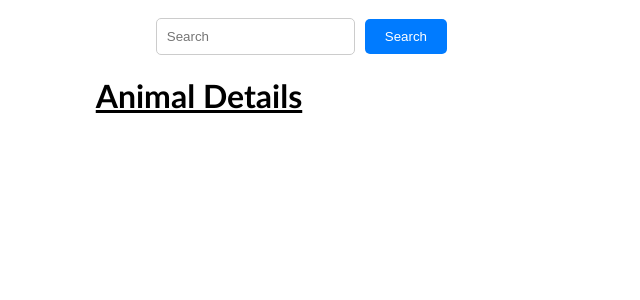
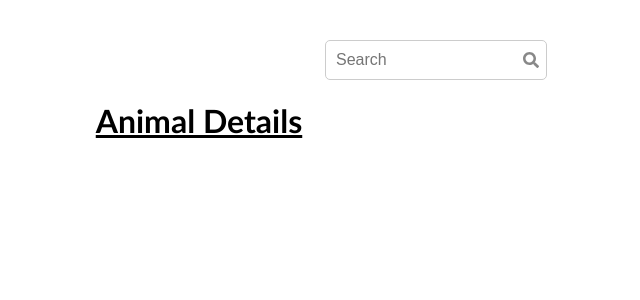
Before and after one commit to udenidilru/Animal-Details, a React (Create React App) app: page / in a window 1280 px wide. Shown: the top 300 px of the page, without its empty margins (525-1165 px from the left). Built offline with nearby package versions, Linux system fonts and the light colour scheme.

Commit message:
Added search icon

```diff
--- a/package.json
+++ b/package.json
@@ -8,6 +8,7 @@
     "@testing-library/user-event": "^13.5.0",
     "react": "^18.2.0",
     "react-dom": "^18.2.0",
+    "react-icons": "^5.0.1",
     "react-scripts": "5.0.1",
     "web-vitals": "^2.1.4"
   },
--- a/src/Components/SearchBar.js
+++ b/src/Components/SearchBar.js
@@ -1,5 +1,6 @@
 import React, { useState } from 'react';
 import '../index.css';
+import { FaSearch } from 'react-icons/fa';
 
 const SearchBar = ({ onSearch }) => {
   const [searchTerm, setSearchTerm] = useState('');
@@ -19,6 +20,7 @@
   };
 
   return (
+    <div className="search-box-container">
     <div className="search-container">
       <input
         type="text"
@@ -28,7 +30,8 @@
         placeholder="Search"
         className="search-input"
       />
-      <button onClick={handleSearch} className="search-button">Search</button>
+      <FaSearch className="search-icon" onClick={handleSearch} />
+    </div>
     </div>
   );
 };
--- a/src/index.css
+++ b/src/index.css
@@ -1,15 +1,32 @@
+.search-box-container {
+  display: flex;
+  justify-content: flex-end;
+  margin-top: 10px;
+  padding-right: 200px;
+  padding-top: 30px;
+}
+
 .search-container {
-  margin-bottom: 20px;
-  text-align: right;
-  padding-top: 10px;
-  margin-right: 300px;
+  position: relative;
+  display: inline-block;
 }
 
 .search-input {
+  width: 200px;
   padding: 10px;
-  margin-right: 10px;
   border: 1px solid #ccc;
   border-radius: 5px;
+  font-size: 16px;
+  outline: none;
+}
+
+.search-icon {
+  position: absolute;
+  top: 50%;
+  right: 8px;
+  transform: translateY(-50%);
+  color: #888;
+  cursor: pointer;
 }
 
 .search-button {
```
Also changed, not shown: 1 other file (tests, documents, lock files or other folders).
